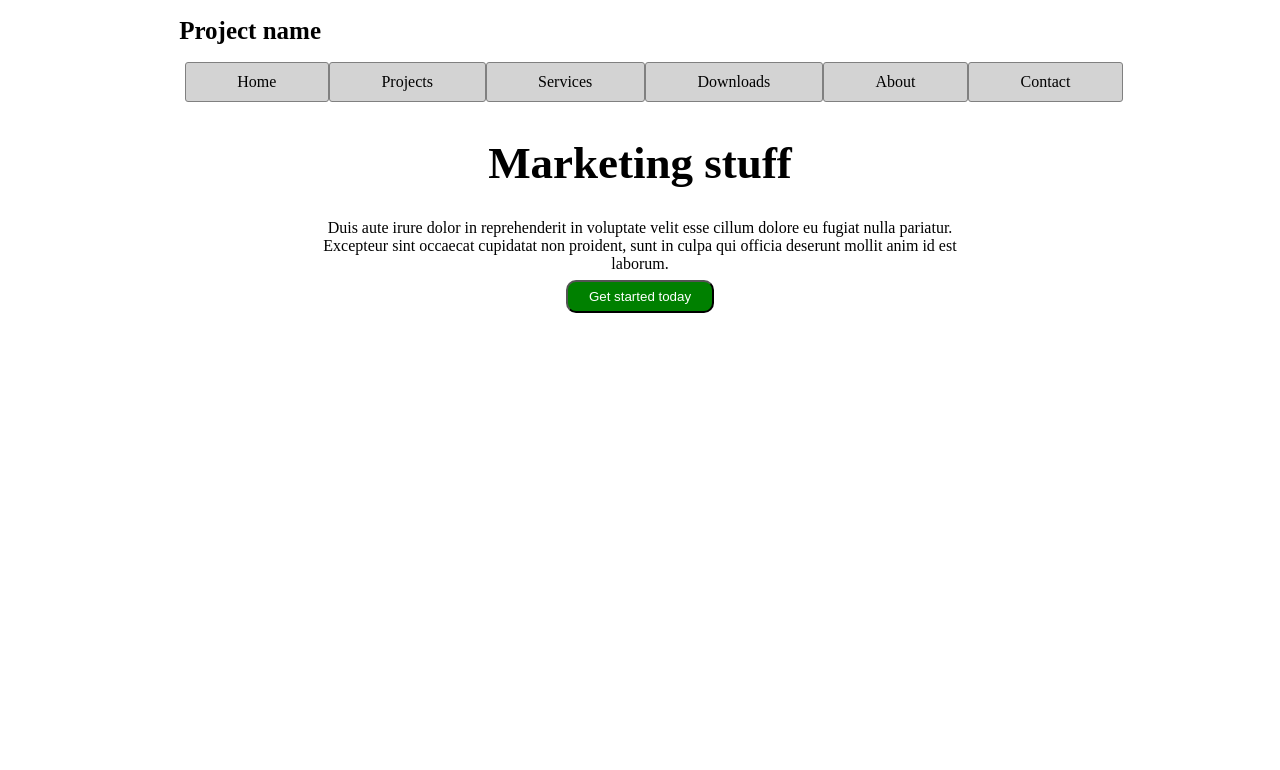
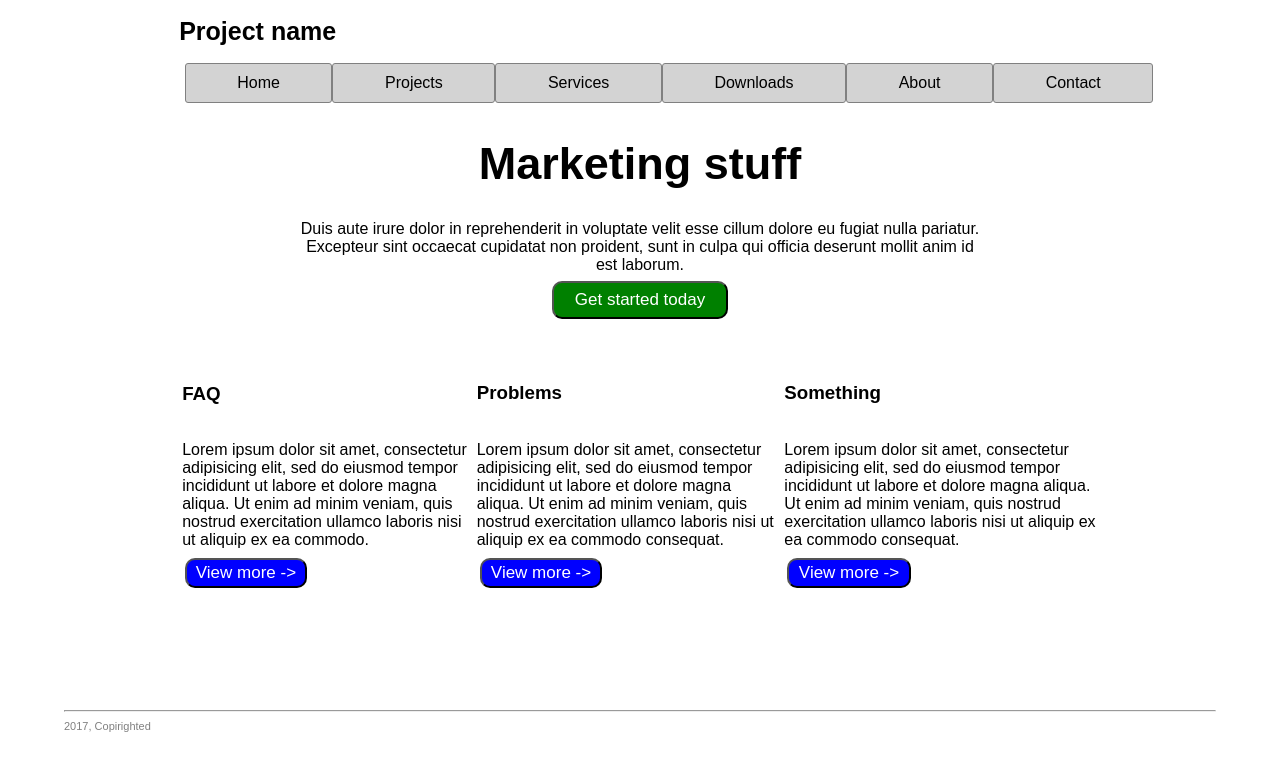
Before and after one commit to ninkakartinka/My-fourth-homework, a plain HTML site: page index.html in a window 1280 px wide. Drawn offline with Linux system fonts and the light colour scheme.

Commit message:
Finished work!

```diff
--- a/index.html
+++ b/index.html
@@ -7,19 +7,38 @@
 <body>
 <h1 class="name">Project name</h1>
 <ul>
- <li><a class="navigation" href="#">Home</a> </li>
- <li><a class="navigation" href="#">Projects</a></li>
- <li><a class="navigation" href="#">Services</a> </li>
- <li><a class="navigation" href="#">Downloads</a> </li>
- <li><a class="navigation" href="#">About</a></li>
- <li><a class="navigation" href="#">Contact</a></li>
+ <li> <a href="#">Home</a> </li>
+ <li> <a href="#">Projects</a></li>
+ <li> <a href="#">Services</a> </li>
+ <li> <a href="#">Downloads</a> </li>
+ <li> <a href="#">About</a></li>
+ <li> <a href="#">Contact</a></li>
 </ul>
 <div class="middle">
 	<h1 class="title1">Marketing stuff</h1>
     Duis aute irure dolor in reprehenderit in voluptate velit esse
 	cillum dolore eu fugiat nulla pariatur. Excepteur sint occaecat cupidatat non
 	proident, sunt in culpa qui officia deserunt mollit anim id est laborum.<br/>
-	<button>Get started today</button>
-</div>
+	<button>Get started today</button> </div>
+	<table class="content">
+<tr>
+		<td><h3>FAQ</h3><br/>
+		Lorem ipsum dolor sit amet, consectetur adipisicing elit, sed do eiusmod
+		tempor incididunt ut labore et dolore magna aliqua. Ut enim ad minim veniam,
+		quis nostrud exercitation ullamco laboris nisi ut aliquip ex ea commodo.<br/> <button class="more"> View more -> </button> </td>
+		<td><h3>Problems</h3><br/>
+		Lorem ipsum dolor sit amet, consectetur adipisicing elit, sed do eiusmod
+		tempor incididunt ut labore et dolore magna aliqua. Ut enim ad minim veniam,
+		quis nostrud exercitation ullamco laboris nisi ut aliquip ex ea commodo
+		consequat.<br/> <button class="more"> View more -> </button></td>
+		<td><h3>Something</h3><br/>
+		Lorem ipsum dolor sit amet, consectetur adipisicing elit, sed do eiusmod
+		tempor incididunt ut labore et dolore magna aliqua. Ut enim ad minim veniam,
+		quis nostrud exercitation ullamco laboris nisi ut aliquip ex ea commodo
+		consequat. <br/> <button class="more"> View more -> </button></td>
+	</tr>
+	</table>
+	<hr/>
+	<div class="buttom">2017, Copirighted </div>
 </body>
 </html>
--- a/style.css
+++ b/style.css
@@ -1,3 +1,7 @@
+*{
+	font-family: fantasy;
+}
+
 body{
 	margin-left: 5%;
 	margin-right: 5%;
@@ -17,9 +21,11 @@ li{
 	color: grey;
 	text-align: center;
 }
-
 li:hover{
-	background: darkgrey;
+	text-decoration: none;
+	background: gray;
+}
+a:visited{
 	text-decoration: none;
 }
 
@@ -33,6 +39,7 @@ a{
 	text-align: center;
 	margin: 20%;
 	margin-top: 8%;
+	margin-bottom: 3%;
 }
 
 button{
@@ -41,6 +48,19 @@ button{
 	background: green;
 	border-radius: 10px;
 	color: white;
+	font-size: 17px;
+}
+.more{
+	background: blue;
+	color: white;
+	font-size: 17px;
+	margin-top: 3%;
+}
+
+.buttom{
+	color: gray;
+	font-size: 11px;
+
 }
 
 .name{
@@ -51,3 +71,9 @@ button{
 .title1{
 	font-size: 45px;
 }
+
+.content{
+	margin-right: 10%;
+	margin-left: 10%;
+	margin-bottom: 10%;
+	}
```
